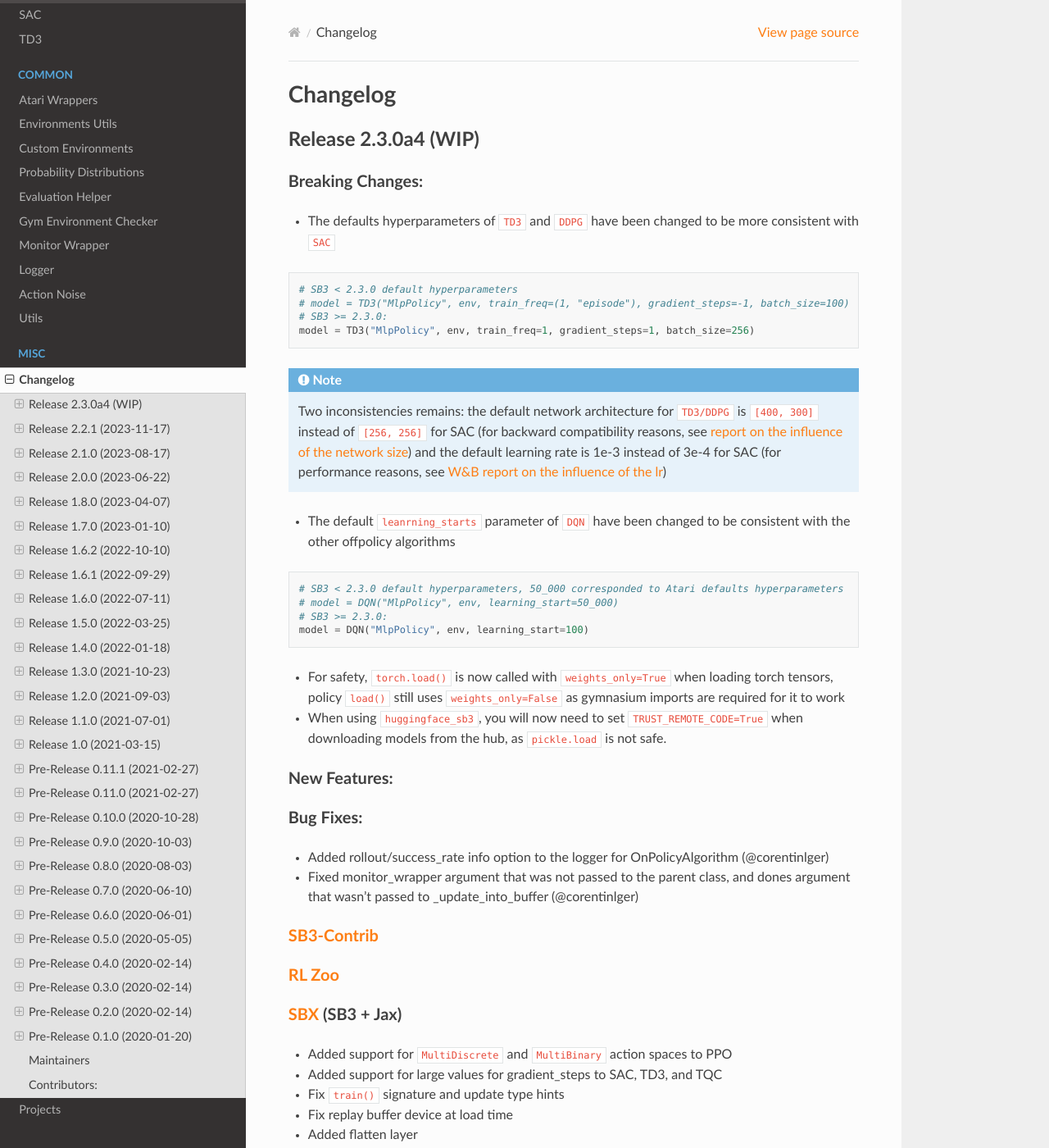
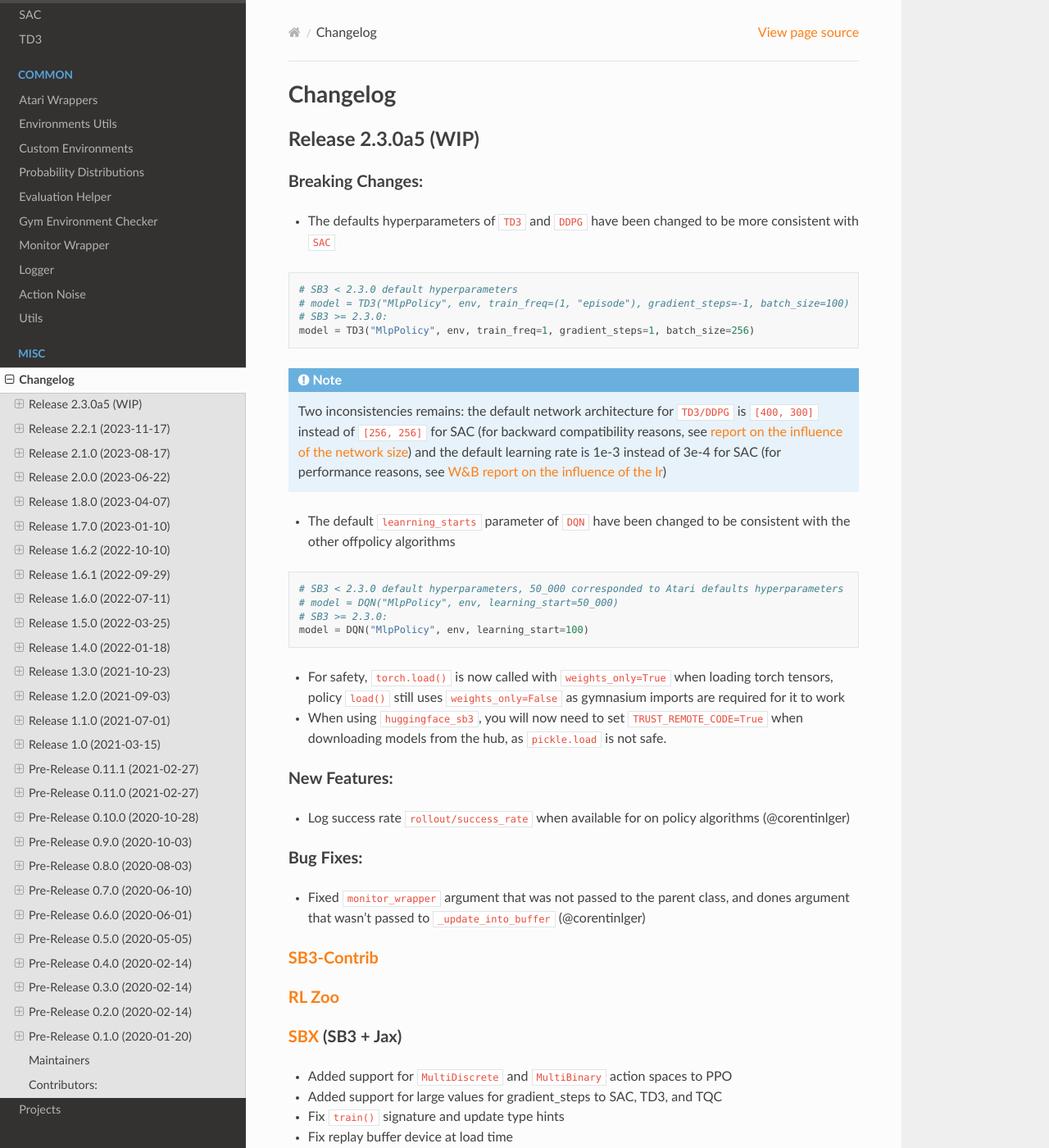
Before and after one commit to DLR-RM/stable-baselines3, a Sphinx documentation site: the page built from docs/misc/changelog.rst, in a window 1280 px wide and 1400 px high. Shown: the whole window at 82% size. Built offline with Sphinx 7.4.7 and the Read the Docs theme 2.0.0, drawn with Linux system fonts in a browser that asks for light colours.

Commit message:
Fix tests and update changelog

```diff
--- a/docs/misc/changelog.rst
+++ b/docs/misc/changelog.rst
@@ -3,7 +3,7 @@
 Changelog
 ==========
 
-Release 2.3.0a4 (WIP)
+Release 2.3.0a5 (WIP)
 --------------------------
 
 Breaking Changes:
@@ -41,11 +41,11 @@
 
 New Features:
 ^^^^^^^^^^^^^
-
-Bug Fixes:
-^^^^^^^^^^
-- Added rollout/success_rate info option to the logger for OnPolicyAlgorithm (@corentinlger)
-- Fixed monitor_wrapper argument that was not passed to the parent class, and dones argument that wasn't passed to _update_into_buffer (@corentinlger)
+- Log success rate ``rollout/success_rate`` when available for on policy algorithms (@corentinlger)
+
+Bug Fixes:
+^^^^^^^^^^
+- Fixed ``monitor_wrapper`` argument that was not passed to the parent class, and dones argument that wasn't passed to ``_update_into_buffer`` (@corentinlger)
 
 `SB3-Contrib`_
 ^^^^^^^^^^^^^^
--- a/stable_baselines3/version.txt
+++ b/stable_baselines3/version.txt
@@ -1 +1 @@
-2.3.0a4
+2.3.0a5
```
Also changed, not shown: 1 other file.
